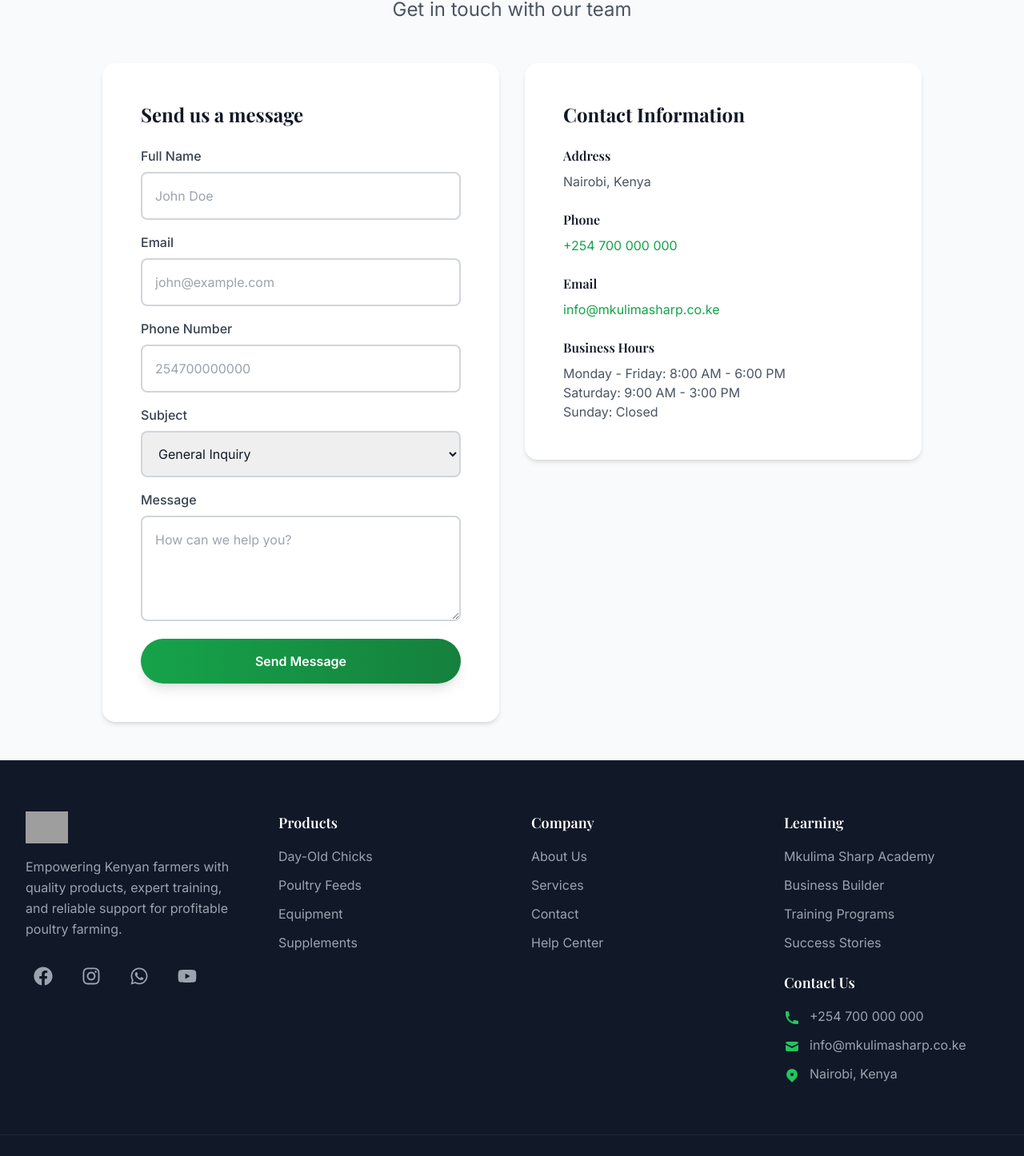
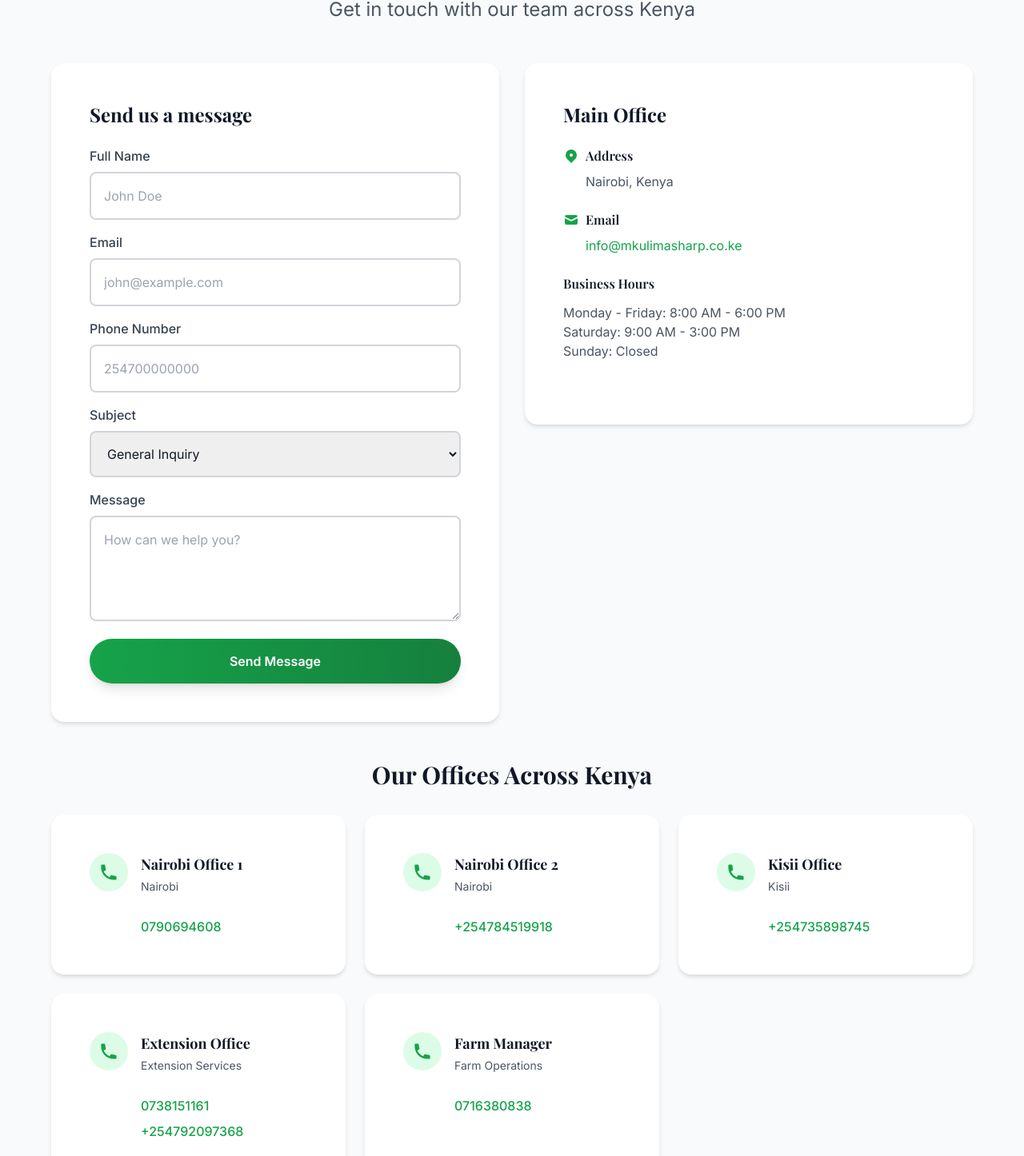
Before and after one commit to PhilipOndieki/mkulima_sharp, a React (Vite) app in the folder client/: page /contact in a window 1280 px wide. Shown: the part 220-1666 px from the top of the page at 80% size. Built offline with nearby package versions, Linux system fonts and the light colour scheme; no server answers; grey boxes are pictures that could not be loaded.

Commit message:
Updated contacts

```diff
--- a/client/src/pages/Contact.jsx
+++ b/client/src/pages/Contact.jsx
@@ -2,6 +2,7 @@
 import Card from '../components/common/Card';
 import Button from '../components/common/Button';
 import { useState } from 'react';
+import { HiPhone, HiMail, HiLocationMarker } from 'react-icons/hi';
 
 const Contact = () => {
   const [formData, setFormData] = useState({
@@ -25,17 +26,46 @@
     });
   };
 
+  const contactOffices = [
+    {
+      name: 'Nairobi Office 1',
+      phone: '0790694608',
+      location: 'Nairobi'
+    },
+    {
+      name: 'Nairobi Office 2',
+      phone: '+254784519918',
+      location: 'Nairobi'
+    },
+    {
+      name: 'Kisii Office',
+      phone: '+254735898745',
+      location: 'Kisii'
+    },
+    {
+      name: 'Extension Office',
+      phone1: '0738151161',
+      phone2: '+254792097368',
+      location: 'Extension Services'
+    },
+    {
+      name: 'Farm Manager',
+      phone: '0716380838',
+      location: 'Farm Operations'
+    }
+  ];
+
   return (
     <div className="min-h-screen py-8 md:py-12">
       <div className="container-custom">
         <AnimatedSection animation="fade-up">
           <h1 className="section-header text-center">Contact Us</h1>
           <p className="section-subheader text-center">
-            Get in touch with our team
+            Get in touch with our team across Kenya
           </p>
         </AnimatedSection>
 
-        <div className="grid grid-cols-1 lg:grid-cols-2 gap-8 max-w-5xl mx-auto">
+        <div className="grid grid-cols-1 lg:grid-cols-2 gap-8 max-w-6xl mx-auto mb-12">
           {/* Contact Form */}
           <AnimatedSection animation="fade-right">
             <Card>
@@ -124,41 +154,37 @@
             </Card>
           </AnimatedSection>
 
-          {/* Contact Information */}
+          {/* Main Contact Information */}
           <AnimatedSection animation="fade-left">
             <Card>
-              <h2 className="text-2xl font-bold mb-6">Contact Information</h2>
+              <h2 className="text-2xl font-bold mb-6">Main Office</h2>
 
-              <div className="space-y-6">
+              <div className="space-y-6 mb-8">
                 <div>
-                  <h3 className="font-semibold text-gray-900 mb-2">Address</h3>
-                  <p className="text-gray-600">
+                  <h3 className="font-semibold text-gray-900 mb-2 flex items-center">
+                    <HiLocationMarker className="w-5 h-5 text-primary-600 mr-2" />
+                    Address
+                  </h3>
+                  <p className="text-gray-600 ml-7">
                     Nairobi, Kenya
                   </p>
                 </div>
 
                 <div>
-                  <h3 className="font-semibold text-gray-900 mb-2">Phone</h3>
-                  <a
-                    href="tel:+254700000000"
-                    className="text-primary-600 hover:text-primary-700"
-                  >
-                    +254 700 000 000
-                  </a>
-                </div>
-
-                <div>
-                  <h3 className="font-semibold text-gray-900 mb-2">Email</h3>
+                  <h3 className="font-semibold text-gray-900 mb-2 flex items-center">
+                    <HiMail className="w-5 h-5 text-primary-600 mr-2" />
+                    Email
+                  </h3>
                   <a
                     href="mailto:info@mkulimasharp.co.ke"
-                    className="text-primary-600 hover:text-primary-700"
+                    className="text-primary-600 hover:text-primary-700 ml-7 block"
                   >
                     info@mkulimasharp.co.ke
                   </a>
                 </div>
 
                 <div>
-                  <h3 className="font-semibold text-gray-900 mb-2">Business Hours</h3>
+                  <h3 className="font-semibold text-gray-900 mb-3">Business Hours</h3>
                   <p className="text-gray-600">
                     Monday - Friday: 8:00 AM - 6:00 PM<br />
                     Saturday: 9:00 AM - 3:00 PM<br />
@@ -169,6 +195,56 @@
             </Card>
           </AnimatedSection>
         </div>
+
+        {/* Office Locations Grid */}
+        <AnimatedSection animation="fade-up">
+          <h2 className="text-2xl md:text-3xl font-bold text-center mb-8">
+            Our Offices Across Kenya
+          </h2>
+        </AnimatedSection>
+
+        <div className="grid grid-cols-1 sm:grid-cols-2 lg:grid-cols-3 gap-6 max-w-6xl mx-auto">
+          {contactOffices.map((office, index) => (
+            <AnimatedSection
+              key={index}
+              animation="fade-up"
+              delay={index * 100}
+            >
+              <Card hover className="h-full">
+                <div className="flex items-start mb-4">
+                  <div className="w-12 h-12 rounded-full bg-primary-100 flex items-center justify-center flex-shrink-0">
+                    <HiPhone className="w-6 h-6 text-primary-600" />
+                  </div>
+                  <div className="ml-4 flex-1">
+                    <h3 className="font-bold text-lg text-gray-900 mb-1">
+                      {office.name}
+                    </h3>
+                    <p className="text-sm text-gray-600 mb-3">
+                      {office.location}
+                    </p>
+                  </div>
+                </div>
+
+                <div className="space-y-2 ml-16">
+                  <a
+                    href={`tel:${office.phone || office.phone1}`}
+                    className="block text-primary-600 hover:text-primary-700 font-medium"
+                  >
+                    {office.phone || office.phone1}
+                  </a>
+                  {office.phone2 && (
+                    <a
+                      href={`tel:${office.phone2}`}
+                      className="block text-primary-600 hover:text-primary-700 font-medium"
+                    >
+                      {office.phone2}
+                    </a>
+                  )}
+                </div>
+              </Card>
+            </AnimatedSection>
+          ))}
+        </div>
       </div>
     </div>
   );
```
